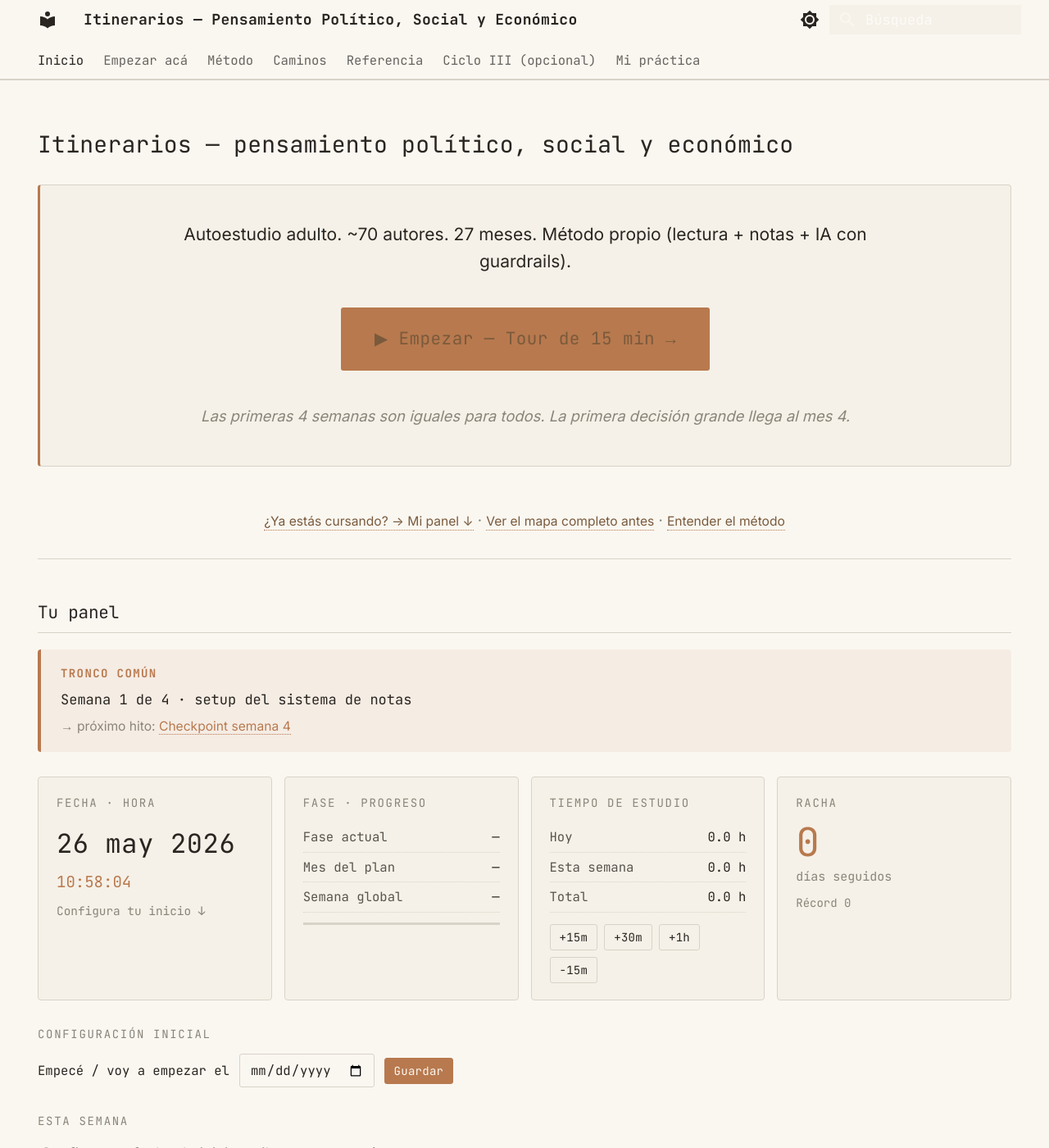
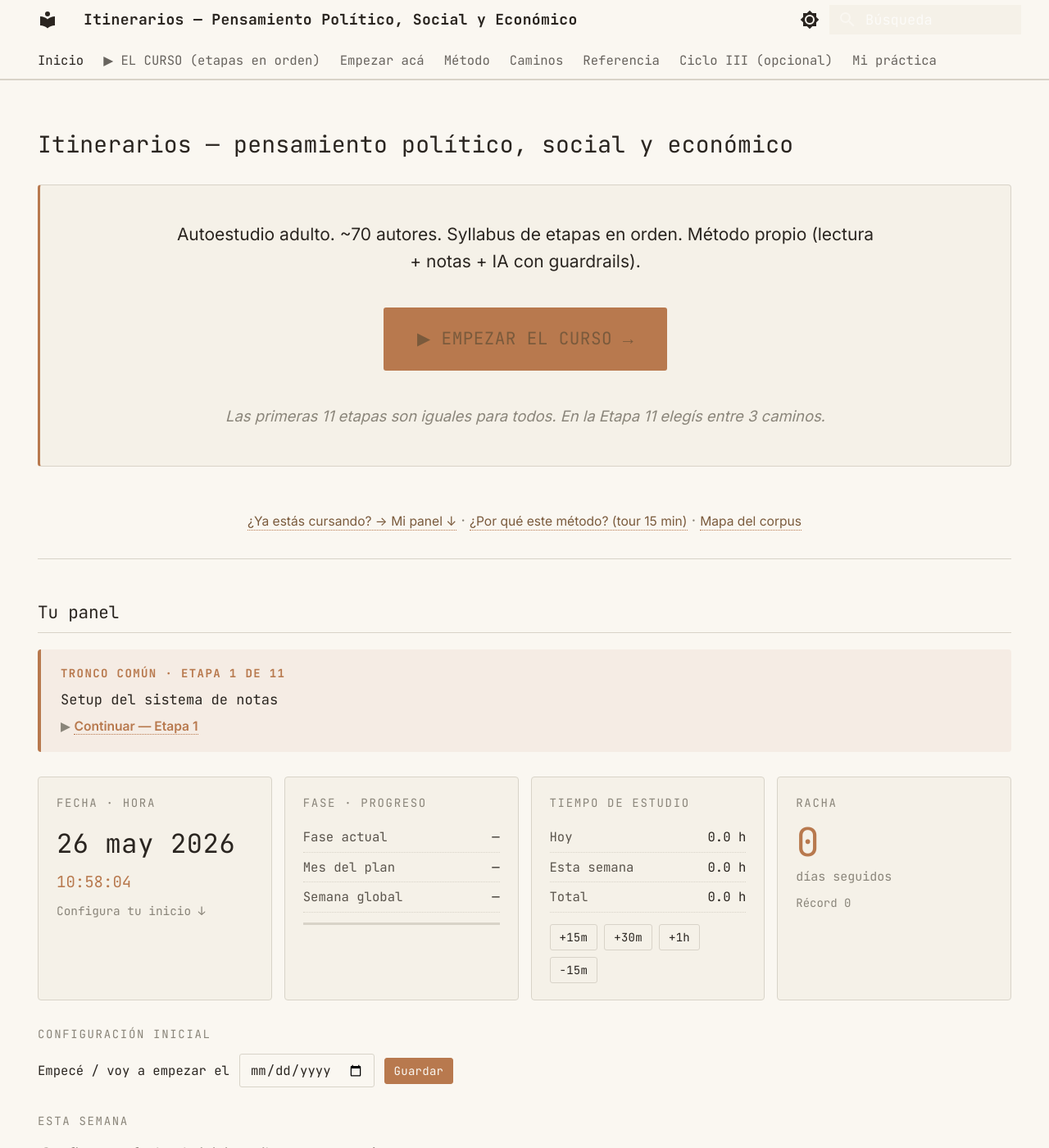
Before and after one commit to MrSpagVi/Curso, an MkDocs documentation site: the page built from docs/index.md, in a window 1280 px wide and 1400 px high. Shown: the whole window at 82% size. Built offline with MkDocs 1.6.1 and Material for MkDocs 9.7.7, drawn with Linux system fonts in a browser that asks for light colours; some of the changed text lies outside the part shown.

Commit message:
Syllabus tipo Coursera: curso.md con 11 etapas + 3 caminos plegables
JV: "no encuentro cómo comenzar el curso". Modelo Coursera con etapas en orden
(no días) para resolver eso.

Nueva entrada principal del sitio: docs/curso.md
- Tronco común: 7 etapas (setup notas → tutorial → falacias → Adler) → checkpoint sem 4
- Post-checkpoint: 4 etapas más (Schopenhauer + top-5 falacias + Maquiavelo + Hobbes) → checkpoint mes 4
- 3 caminos plegables (admonition `??? note`):
  · Camino B Ruta esencial: 9 etapas más (Mill → Hayek → Chang → Marx → Weber →
    Gramsci → Mariátegui → Bueno → ensayo final)
  · Camino A Plan integrado: estructura por fases con links a fase-1 a fase-5
  · Camino C Especialización: tabla con 7 ramas y duración

Cada etapa tiene:
- Checkboxes ☐ tareas concretas
- Botón al material (Yale embed, libro en archive.org, plantilla, etc.)
- Salida verificable corta
- Estimación implícita (1 día a 1 semana, sin calendario rígido)

Cambios en index.md:
- Hero: UN solo botón gigante "▶ EMPEZAR EL CURSO →" que va directo a curso.md
  (antes "Empezar — Tour 15 min" que llevaba al wizard).
- Promesa actualizada: "Las primeras 11 etapas son iguales para todos. En la
  Etapa 11 elegís entre 3 caminos."
- Hero secundario: tour pasa a link pequeño "¿Por qué este método?".
- Badge del panel: "TRONCO COMÚN · ETAPA 1 DE 11" + botón "▶ Continuar — Etapa 1"
  (anchor directo a la etapa correspondiente en curso.md).
- Sección "Después del tronco" referencia curso.md para la secuencia paso a paso.

mkdocs.yml:
- "▶ EL CURSO (etapas en orden)": curso.md como segunda entrada del nav,
  después de Inicio y antes de Empezar acá.
- Tour de 5 pasos relegado a sub-item de "Empezar acá" como "Tour de 5 pasos
  (por qué este método)" — para quien quiera entender la pedagogía antes de
  hacer las etapas.

Resultado: el usuario que abre el sitio ve UN botón. Click. Llega al syllabus.
Empieza por Etapa 1. Marca checkboxes. Avanza linealmente. Como Coursera.

Co-Authored-By: Claude Opus 4.7 (1M context) <noreply@anthropic.com>

```diff
--- a/docs/index.md
+++ b/docs/index.md
@@ -8,15 +8,15 @@ hide:
 # Itinerarios — pensamiento político, social y económico
 
 <div class="hero-primary hero-single">
-  <p class="hero-statement">Autoestudio adulto. ~70 autores. 27 meses. Método propio (lectura + notas + IA con guardrails).</p>
-  <a href="empieza-aqui/" class="g-btn g-btn-primary hero-cta-link hero-cta-xl">▶ Empezar — Tour de 15 min →</a>
-  <p class="hero-promise">Las primeras 4 semanas son iguales para todos. La primera decisión grande llega al mes 4.</p>
+  <p class="hero-statement">Autoestudio adulto. ~70 autores. Syllabus de etapas en orden. Método propio (lectura + notas + IA con guardrails).</p>
+  <a href="curso/" class="g-btn g-btn-primary hero-cta-link hero-cta-xl">▶ EMPEZAR EL CURSO →</a>
+  <p class="hero-promise">Las primeras 11 etapas son iguales para todos. En la Etapa 11 elegís entre 3 caminos.</p>
 </div>
 
 <p class="hero-secondary-row">
   <a href="#mi-panel" class="hero-secondary-link">¿Ya estás cursando? → Mi panel ↓</a> ·
-  <a href="mapa/" class="hero-secondary-link">Ver el mapa completo antes</a> ·
-  <a href="metodo/" class="hero-secondary-link">Entender el método</a>
+  <a href="empieza-aqui/" class="hero-secondary-link">¿Por qué este método? (tour 15 min)</a> ·
+  <a href="mapa/" class="hero-secondary-link">Mapa del corpus</a>
 </p>
 
 ---
@@ -24,9 +24,9 @@ hide:
 ## Tu panel { #mi-panel }
 
 <div class="panel-badge panel-badge-tronco">
-  <span class="badge-label">TRONCO COMÚN</span>
-  <span class="badge-text">Semana 1 de 4 · setup del sistema de notas</span>
-  <span class="badge-next">→ próximo hito: <a href="checkpoint-semana-4/">Checkpoint semana 4</a></span>
+  <span class="badge-label">TRONCO COMÚN · ETAPA 1 DE 11</span>
+  <span class="badge-text">Setup del sistema de notas</span>
+  <span class="badge-next">▶ <a href="curso/#etapa-1-setup-del-sistema-de-notas"><strong>Continuar — Etapa 1</strong></a></span>
 </div>
 
 <div class="glance-grid">
@@ -87,9 +87,9 @@ hide:
 
 ---
 
-## Después del tronco común (mes 4 en adelante)
+## Después del tronco común (a partir de la Etapa 12)
 
-Cuando termines el tronco y elijas en el [checkpoint del mes 4](checkpoint-mes-4.md), tenés 3 caminos:
+Cuando termines las 11 etapas del tronco común y hagas el [checkpoint del mes 4](checkpoint-mes-4.md), elegís entre 3 caminos. **Estos son los caminos** — la secuencia paso a paso está en el [syllabus del curso](curso.md):
 
 <div class="glance-2col">
   <section class="g-card">
--- a/mkdocs.yml
+++ b/mkdocs.yml
@@ -85,8 +85,9 @@ extra_javascript:
 
 nav:
   - Inicio: index.md
+  - "▶ EL CURSO (etapas en orden)": curso.md
   - Empezar acá:
-      - "Tour de 5 pasos": empieza-aqui.md
+      - "Tour de 5 pasos (por qué este método)": empieza-aqui.md
       - "✅ Checkpoint semana 4 (Hito 1)": checkpoint-semana-4.md
       - "🎯 Checkpoint mes 4 — elegí ruta (Hito 2)": checkpoint-mes-4.md
       - "FAQ + diagnóstico + recursos": empieza-aqui/faq.md
```
Also changed, not shown: docs/curso.md (added, +282 -0 lines).
